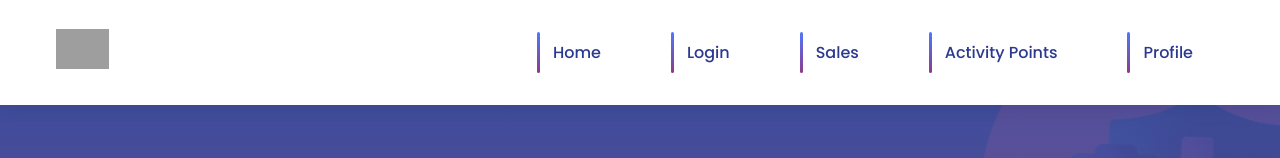
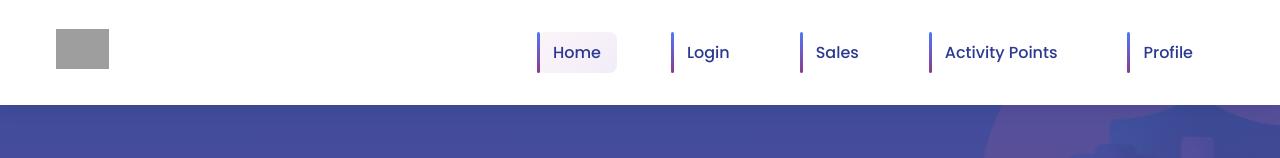
Before and after one commit to Krisha-cmd/FinEdge, a React (Create React App) app: page /#/ in a window 1280 px wide. Shown: the top 158 px of the page. Built offline with nearby package versions, Linux system fonts and the light colour scheme; grey boxes are pictures that could not be loaded.

Commit message:
Current Page Pointer

```diff
--- a/src/components/Header.css
+++ b/src/components/Header.css
@@ -68,6 +68,15 @@
 .nav-link:hover::after {
   width: 80%;
   text-decoration: none;
+}
+
+.nav-link.active {
+    color: var(--primary);
+    background: linear-gradient(135deg, rgba(247, 200, 224, 0.2), rgba(182, 162, 219, 0.2));
+}
+
+.nav-link.active::after {
+    width: 80%;
 }
 
 /* Mobile menu button */
@@ -150,6 +159,15 @@
     opacity: 1;
   }
 
+  .nav-link.active {
+        background: transparent;
+    }
+
+    .nav-link.active::after {
+        width: 3px;
+        opacity: 1;
+    }
+
   .menu-overlay {
     position: fixed;
     top: 0;
--- a/src/components/Header.jsx
+++ b/src/components/Header.jsx
@@ -1,5 +1,5 @@
 import React, { useState, useEffect } from 'react';
-import { Link } from 'react-router-dom';
+import { Link, NavLink } from 'react-router-dom';
 import logo from '../assets/logo.jpg';
 import './Header.css';
 
@@ -55,11 +55,42 @@ const Header = () => {
                     <span className="menu-icon">{isMenuOpen ? '×' : '☰'}</span>
                 </button>
                 <nav className={`nav ${isMenuOpen ? 'active' : ''}`}>
-                    <Link to="/" className="nav-link" onClick={toggleMenu}>Home</Link>
-                    <Link to="/login" className="nav-link" onClick={toggleMenu}>Login</Link>
-                    <Link to="/sales" className="nav-link" onClick={toggleMenu}>Sales</Link>
-                    <Link to="/activity" className="nav-link" onClick={toggleMenu}>Activity Points</Link>
-                    <Link to="/profile" className="nav-link" onClick={toggleMenu}>Profile</Link>
+                    <NavLink
+                        to="/"
+                        className="nav-link"
+                        onClick={toggleMenu}
+                        exact
+                    >
+                        Home
+                    </NavLink>
+                    <NavLink
+                        to="/login"
+                        className="nav-link"
+                        onClick={toggleMenu}
+                    >
+                        Login
+                    </NavLink>
+                    <NavLink
+                        to="/sales"
+                        className="nav-link"
+                        onClick={toggleMenu}
+                    >
+                        Sales
+                    </NavLink>
+                    <NavLink
+                        to="/activity"
+                        className="nav-link"
+                        onClick={toggleMenu}
+                    >
+                        Activity Points
+                    </NavLink>
+                    <NavLink
+                        to="/profile"
+                        className="nav-link"
+                        onClick={toggleMenu}
+                    >
+                        Profile
+                    </NavLink>
                 </nav>
             </div>
             {isMenuOpen && <div className="menu-overlay" onClick={toggleMenu} />}
```
